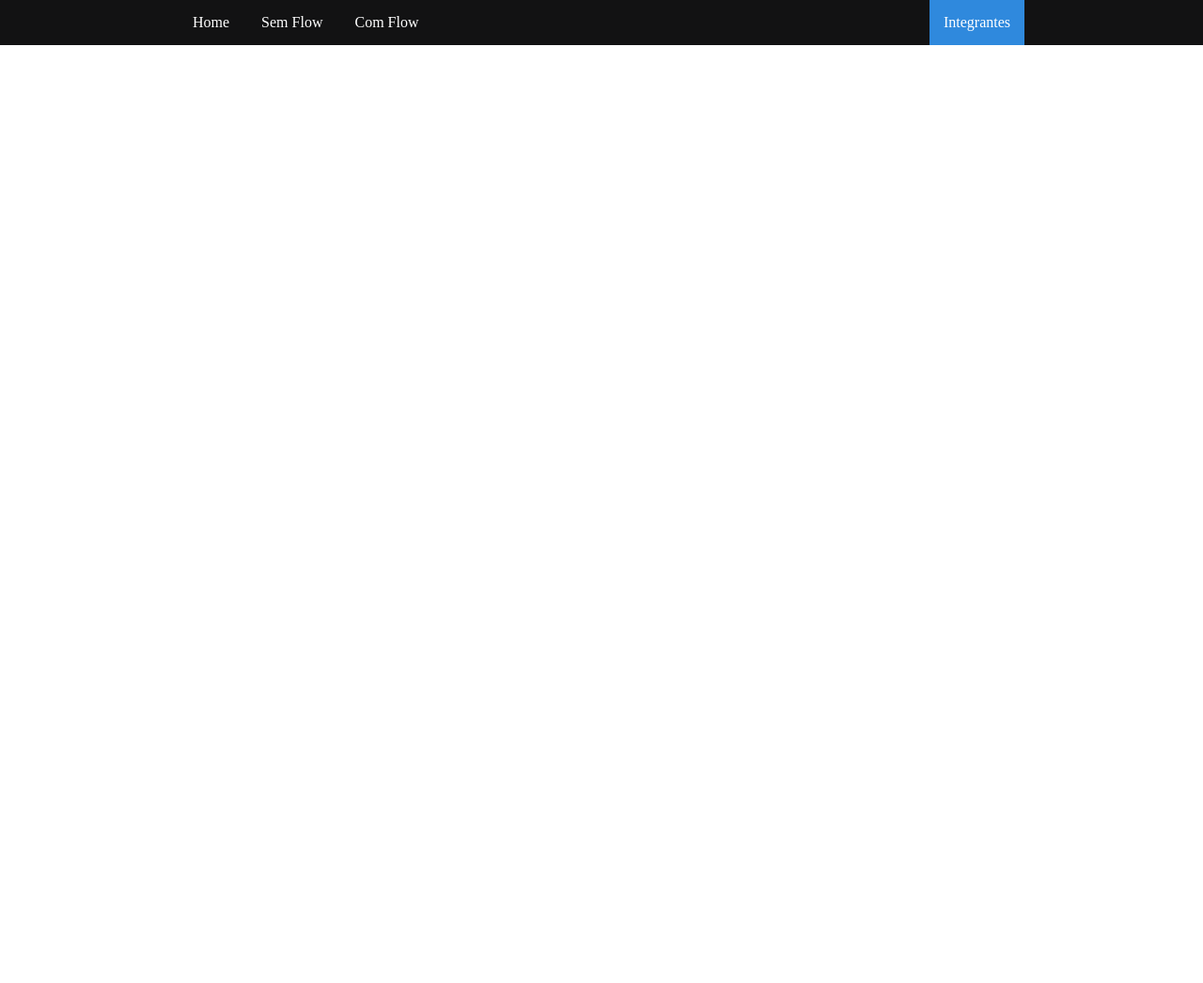
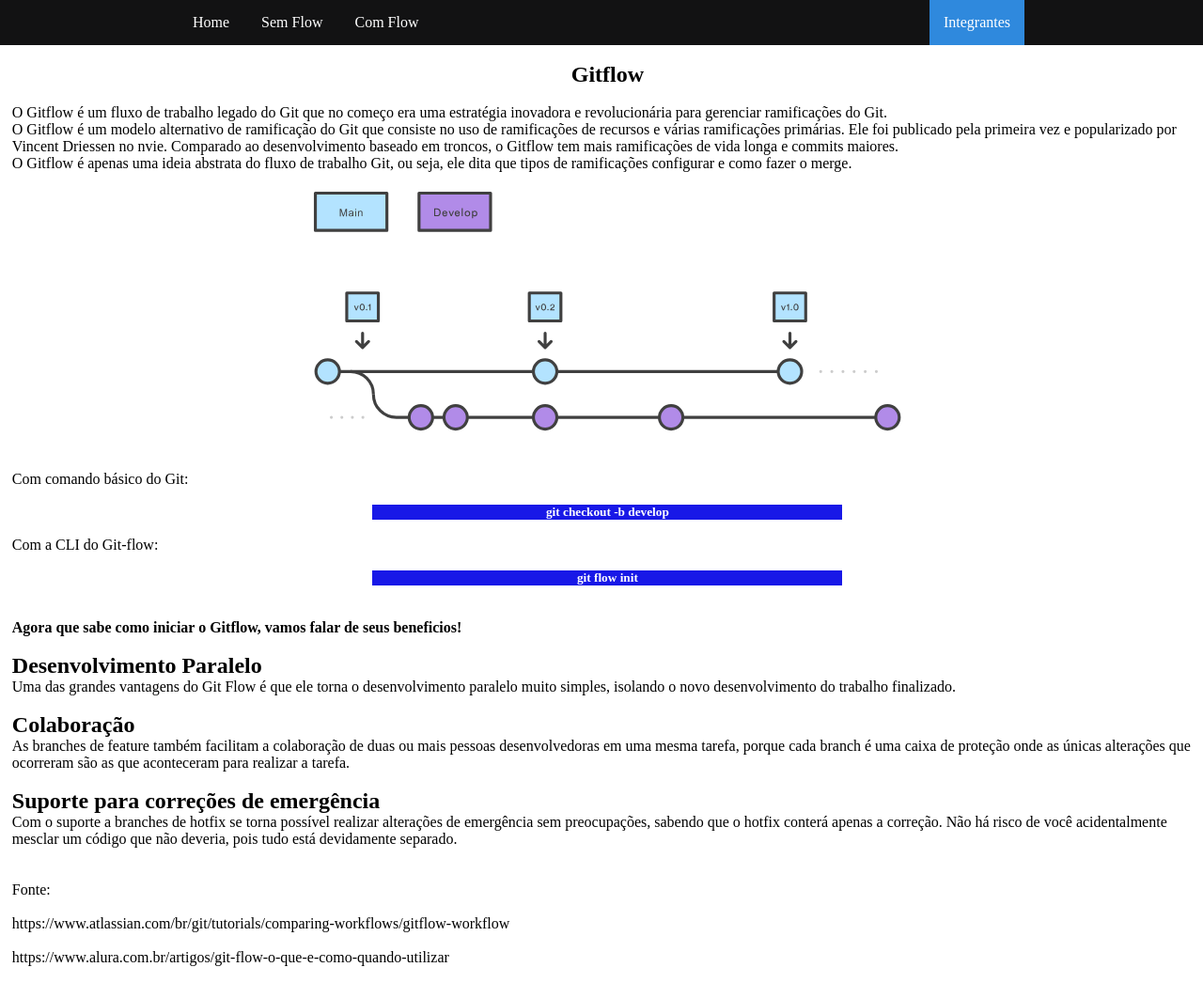
Before and after one commit to Adriel025/git-e-gitflow-0.1, a plain HTML site: page Com_Flow.html in a window 1280 px wide. Shown: the whole page at 94% size. Before the commit the page ends 800 px from the top, so only its background shows below. Drawn offline with Linux system fonts and the light colour scheme.

Commit message:
add pasta e conteudo no arquivo ComFlow 0.5.0

```diff
--- a/Com_Flow.html
+++ b/Com_Flow.html
@@ -16,11 +16,31 @@
     </ul>
 </nav>
 
-<br><br>
+<br>
+
+<nav id="fundo">
+    <Center><h2>Gitflow</h2></Center><br>
+    <p>O Gitflow é um fluxo de trabalho legado do Git que no começo era uma estratégia inovadora e revolucionária para gerenciar ramificações do Git.</p>
+    <p>O Gitflow é um modelo alternativo de ramificação do Git que consiste no uso de ramificações de recursos e várias ramificações primárias. Ele foi publicado pela primeira vez e popularizado por Vincent Driessen no nvie. Comparado ao desenvolvimento baseado em troncos, o Gitflow tem mais ramificações de vida longa e commits maiores.</p>
+    <P>O Gitflow é apenas uma ideia abstrata do fluxo de trabalho Git, ou seja, ele dita que tipos de ramificações configurar e como fazer o merge. </P><br>
+    <center><img src="img/img.jpg.svg" width="50%" height="50%"></center><br><br>
+    <p>Com comando básico do Git:</p><br>
+    <center><h5>git checkout -b develop</h5></center><br>
+    <p>Com a CLI do Git-flow:</p><br>
+    <center><h5>git flow init</h5></center><br><br>
+    <h4>Agora que sabe como iniciar o Gitflow, vamos falar de seus beneficios!</h4><br>
+    <h2>Desenvolvimento Paralelo</h2>
+    <p>Uma das grandes vantagens do Git Flow é que ele torna o desenvolvimento paralelo muito simples, isolando o novo desenvolvimento do trabalho finalizado.</p><br>
+    <h2>Colaboração</h2>
+    <p>As branches de feature também facilitam a colaboração de duas ou mais pessoas desenvolvedoras em uma mesma tarefa, porque cada branch é uma caixa de proteção onde as únicas alterações que ocorreram são as que aconteceram para realizar a tarefa.</p><br>
+    <h2>Suporte para correções de emergência</h2>
+    <p>Com o suporte a branches de hotfix se torna possível realizar alterações de emergência sem preocupações, sabendo que o hotfix conterá apenas a correção. Não há risco de você acidentalmente mesclar um código que não deveria, pois tudo está devidamente separado.</p><br><br>
 
 
-
-
+    <P>Fonte:</P><br>
+    <p>https://www.atlassian.com/br/git/tutorials/comparing-workflows/gitflow-workflow</p><br>
+    <P>https://www.alura.com.br/artigos/git-flow-o-que-e-como-quando-utilizar</P><br>
+</nav>
 
 
 </body>
--- a/estilo.css
+++ b/estilo.css
@@ -43,3 +43,13 @@
 #texto p{
     margin-left: 2%;
 }
+
+#fundo h5{
+    background-color: rgb(24, 24, 231);
+    max-width: 500px;
+    color: white;
+}
+
+#fundo {
+    margin-left: 1%;
+}
```
Also changed, not shown: Index.html (+1 -1 lines), img/img.jpg.svg (added).
